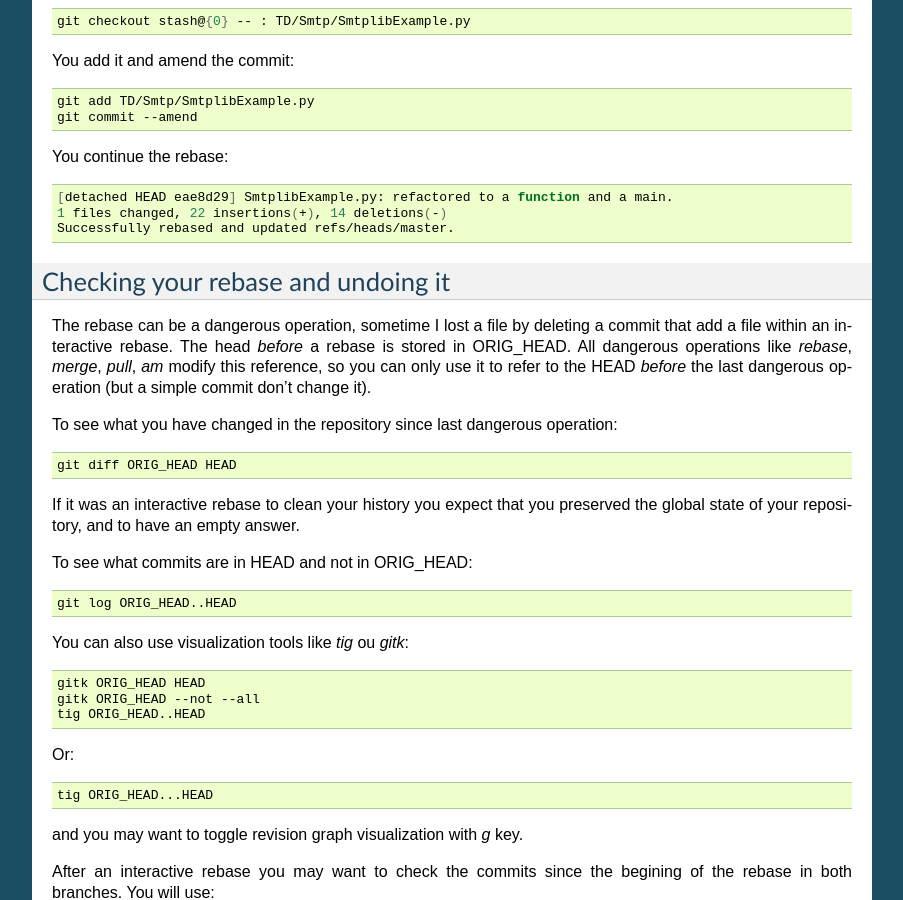
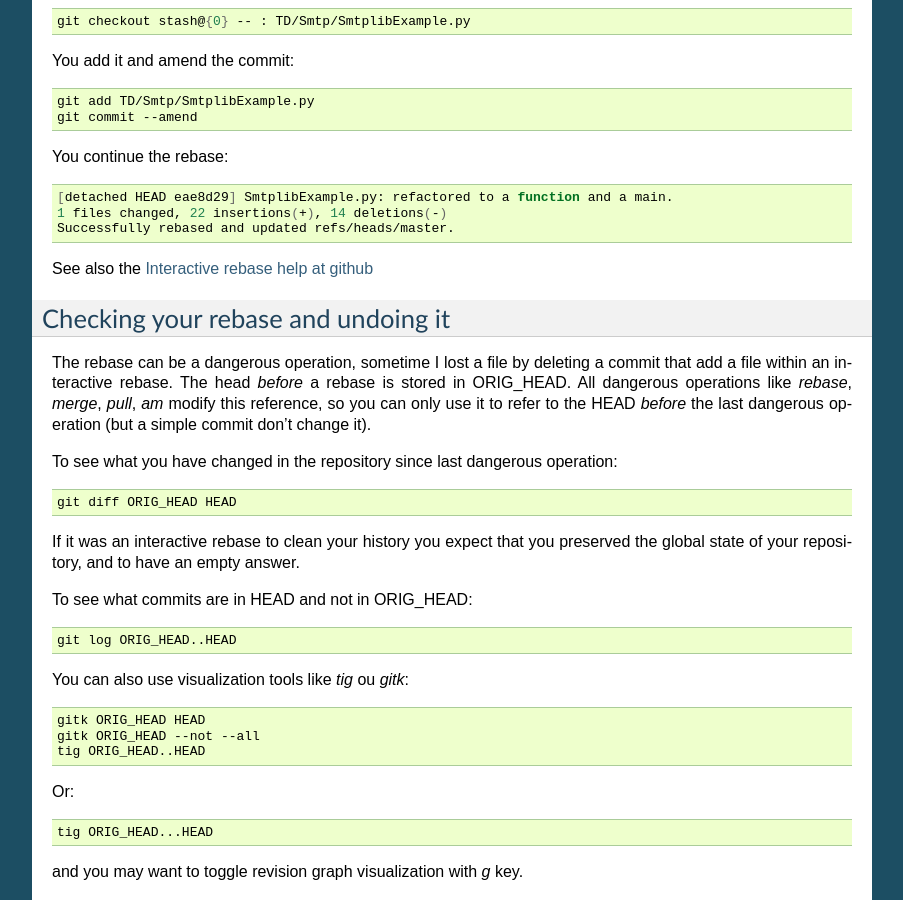
Before and after one commit to marczz/git-memo, a Sphinx documentation site: the page built from source/error_fix.rst, in a window 1280 px wide and 900 px high, scrolled down 2310 px. Shown: the whole window, without its empty margins (198-1101 px from the left). Built offline with Sphinx 7.4.7, drawn with Linux system fonts in a browser that asks for light colours.

Commit message:
source/error_fix.rst: added a reference.

```diff
--- a/source/error_fix.rst
+++ b/source/error_fix.rst
@@ -179,6 +179,9 @@ You continue the rebase::
   1 files changed, 22 insertions(+), 14 deletions(-)
   Successfully rebased and updated refs/heads/master.
 
+See also the `Interactive rebase help at github
+<https://help.github.com/articles/interactive-rebase>`_
+
 Checking your rebase and undoing it
 -----------------------------------
 
```
